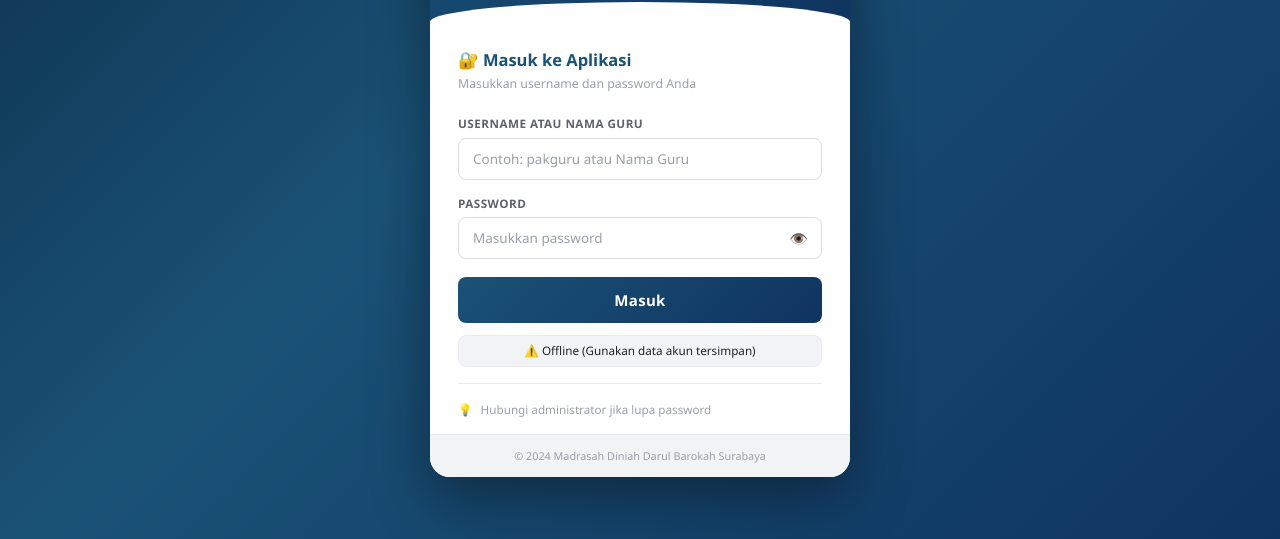
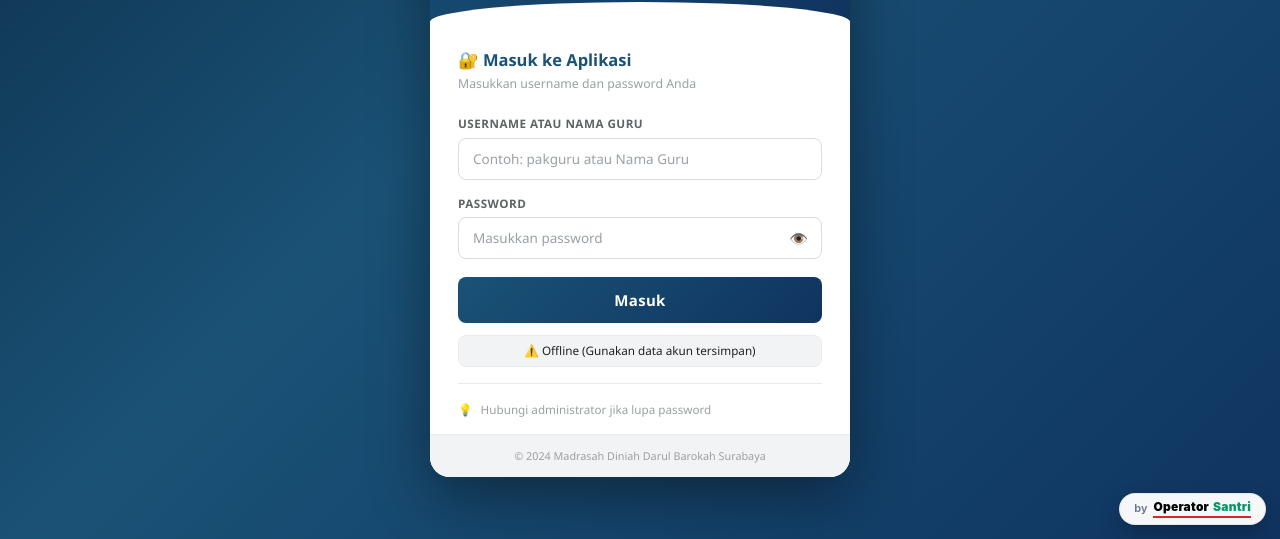
Before and after one commit to edu-sch/raport-madrasah, a plain HTML site: page index.html in a window 1280 px wide. Shown: the part 261-800 px from the top of the page. Drawn offline with Linux system fonts and the light colour scheme; no server answers.

Commit message:
feat(ui): tambahkan watermark badge by Operator Santri

```diff
--- a/index.html
+++ b/index.html
@@ -1234,6 +1234,18 @@
 </div>
 
 
+<!-- ─── Watermark: by Operator Santri ────────────────────── -->
+<a href="https://edu-sch.pages.dev/" target="_blank" rel="noopener noreferrer" class="badge-watermark-os" title="Operator Santri Portal">
+  <div class="badge-watermark-os-inner">
+    <span class="badge-watermark-os-by">by</span>
+    <span class="badge-watermark-os-brand">
+      <span class="badge-watermark-os-operator">Operator</span>
+      <span class="badge-watermark-os-santri">Santri</span>
+    </span>
+  </div>
+</a>
+
+
 <!-- ─── Scripts ───────────────────────────────────────── -->
 <script src="sheets.js?v=2.2"></script>
 <script src="app.js?v=2.2"></script>
--- a/style.css
+++ b/style.css
@@ -1477,3 +1477,68 @@ select { cursor: pointer; appearance: none;
     gap: 6px;
   }
 }
+
+/* ── Watermark Badge: by Operator Santri ── */
+.badge-watermark-os {
+  position: fixed;
+  bottom: 14px;
+  right: 14px;
+  z-index: 10000;
+  user-select: none;
+  -webkit-user-select: none;
+  pointer-events: auto;
+  text-decoration: none;
+  transition: transform 0.2s cubic-bezier(0.16, 1, 0.3, 1), box-shadow 0.2s ease;
+}
+
+.badge-watermark-os:hover {
+  transform: scale(1.06);
+}
+
+.badge-watermark-os-inner {
+  background: rgba(255, 255, 255, 0.96);
+  backdrop-filter: blur(12px);
+  -webkit-backdrop-filter: blur(12px);
+  border: 1px solid rgba(226, 232, 240, 0.95);
+  box-shadow: 0 10px 25px -3px rgba(0, 0, 0, 0.28), 0 4px 6px -4px rgba(0, 0, 0, 0.15);
+  padding: 6px 14px;
+  border-radius: 9999px;
+  display: inline-flex;
+  align-items: center;
+  gap: 6px;
+  font-size: 12px;
+  line-height: 1.2;
+  font-family: -apple-system, BlinkMacSystemFont, "Segoe UI", Roboto, "Helvetica Neue", Arial, sans-serif;
+}
+
+.badge-watermark-os-by {
+  color: #64748b;
+  font-weight: 600;
+  font-size: 11px;
+}
+
+.badge-watermark-os-brand {
+  border-bottom: 2px solid #dc2626;
+  padding-bottom: 2px;
+  display: inline-flex;
+  align-items: center;
+  gap: 4px;
+}
+
+.badge-watermark-os-operator {
+  color: #000000;
+  font-weight: 900;
+  letter-spacing: 0.02em;
+}
+
+.badge-watermark-os-santri {
+  color: #059669;
+  font-weight: 900;
+  letter-spacing: 0.02em;
+}
+
+@media print {
+  .badge-watermark-os {
+    display: none !important;
+  }
+}
```
